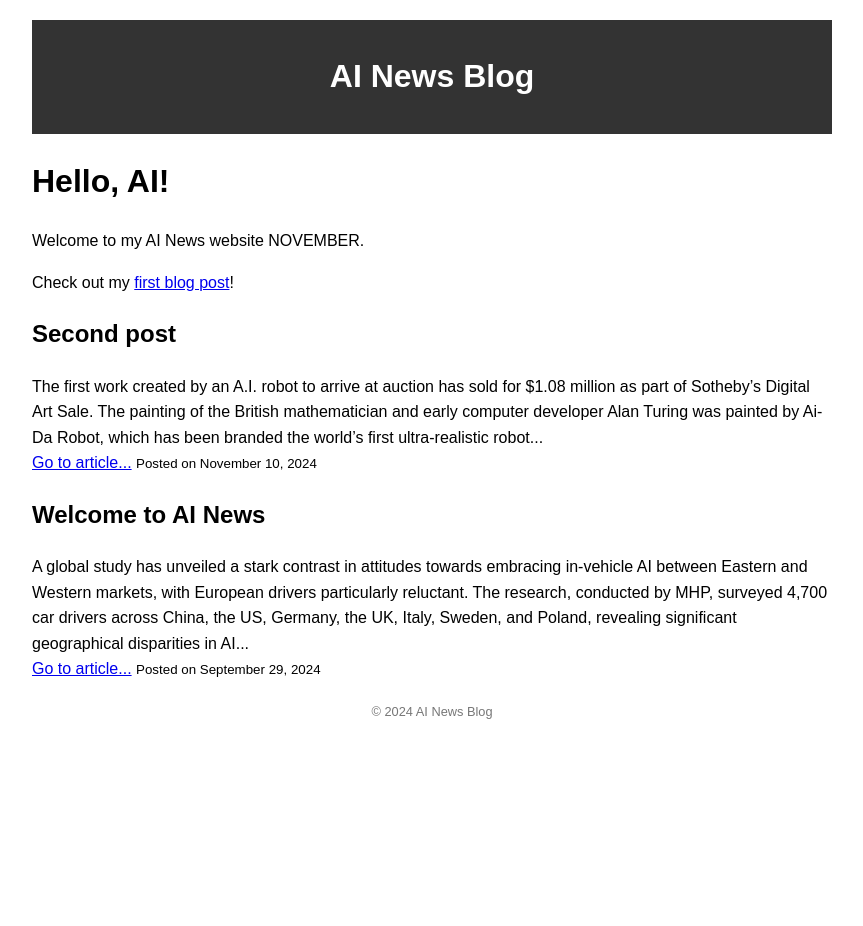
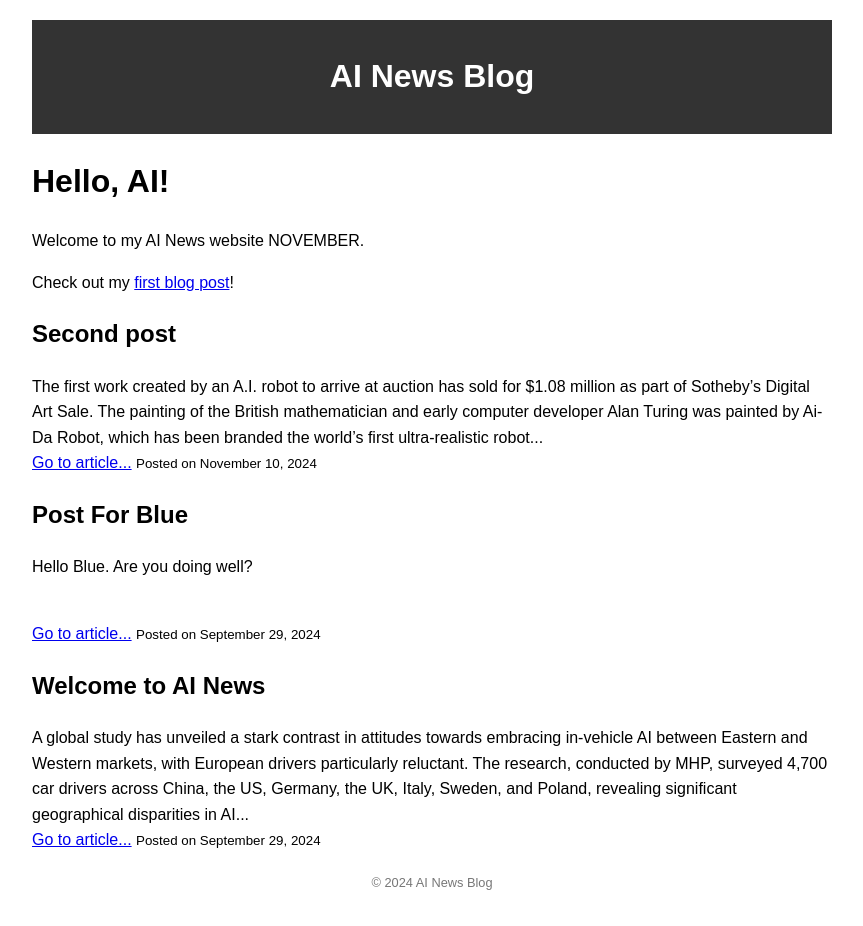
Before and after one commit to aiassistantnews/aiassistantnews.github.io, a Jekyll site: the page built from index.md, in a window 1280 px wide. Shown: the whole page, without its empty margins (208-1071 px from the left). Built offline with Jekyll 4.4.1, drawn with Linux system fonts in a browser that asks for light colours; before the commit the page ends 900 px from its top, so only the background shows below that.

Commit message:
blue post

```diff
--- /dev/null
+++ b/_posts/2024-09-29-post-for-blue.md
@@ -0,0 +1 @@
+Hello Blue. Are you doing well?
--- a/assets/css/style.scss
+++ b/assets/css/style.scss
@@ -4,5 +4,5 @@ h2 {
     font-size: 1.8em; /* Adjust the size */
     color: #333; /* Change color */
     font-weight: bold; /* Customize weight */
-    margin-bottom: 0px; /* Add margin */
+    margin-bottom: 20px; /* Add margin */
   }
```
